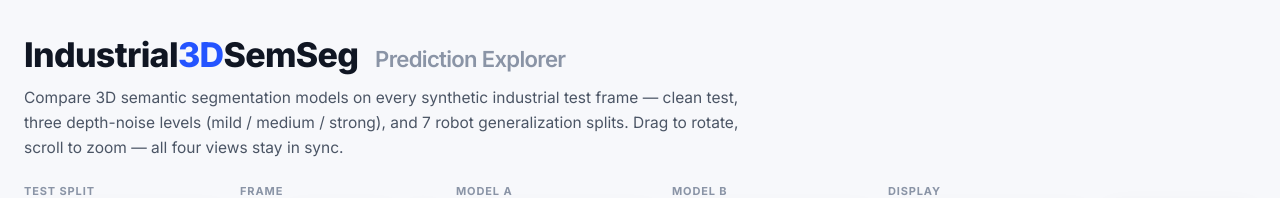
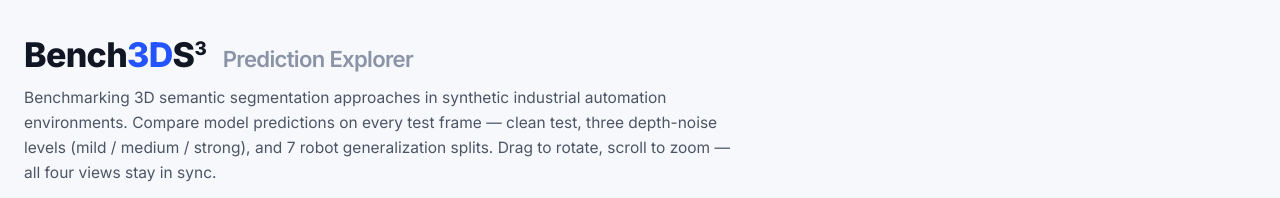
Before and after one commit to mingqian0850/industrial-semseg-benchmark, a plain HTML site: page index.html in a window 1280 px wide. Shown: the top 198 px of the page. Drawn offline with nearby package versions, Linux system fonts and the light colour scheme.

Commit message:
Rename site to thesis abbreviation Bench3DS³
Co-authored-by: Cursor <cursoragent@cursor.com>

```diff
--- a/css/style.css
+++ b/css/style.css
@@ -36,6 +36,7 @@ a:hover { text-decoration: underline; }
   margin: 0 0 4px;
 }
 .viewer-header h1 span { color: var(--accent); }
+.viewer-header h1 sup { font-size: .55em; line-height: 0; }
 .viewer-header h1 em {
   font-style: normal;
   font-weight: 600;
--- a/index.html
+++ b/index.html
@@ -3,8 +3,8 @@
 <head>
 <meta charset="UTF-8">
 <meta name="viewport" content="width=device-width, initial-scale=1.0">
-<title>Industrial 3D Semantic Segmentation — Prediction Explorer</title>
-<meta name="description" content="Interactive point cloud viewer comparing 3D semantic segmentation model predictions on a synthetic industrial dataset.">
+<title>Bench3DS³ — Prediction Explorer</title>
+<meta name="description" content="Bench3DS³: benchmarking 3D semantic segmentation approaches in synthetic industrial automation environments. Interactive point cloud viewer comparing model predictions.">
 <link rel="preconnect" href="https://fonts.googleapis.com">
 <link rel="preconnect" href="https://fonts.gstatic.com" crossorigin>
 <link href="https://fonts.googleapis.com/css2?family=Inter:wght@400;500;600;700;800&family=JetBrains+Mono:wght@400;600&display=swap" rel="stylesheet">
@@ -22,8 +22,9 @@
 
 <main class="viewer-page">
   <header class="viewer-header">
-    <h1>Industrial<span>3D</span>SemSeg <em>Prediction Explorer</em></h1>
-    <p>Compare 3D semantic segmentation models on every synthetic industrial test
+    <h1>Bench<span>3D</span>S<sup>3</sup> <em>Prediction Explorer</em></h1>
+    <p>Benchmarking 3D semantic segmentation approaches in synthetic industrial
+    automation environments. Compare model predictions on every test
     frame — clean test, three depth-noise levels (mild / medium / strong), and
     7 robot generalization splits. Drag to rotate, scroll to zoom — all four
     views stay in sync.</p>
```
Also changed, not shown: 1 other file.
